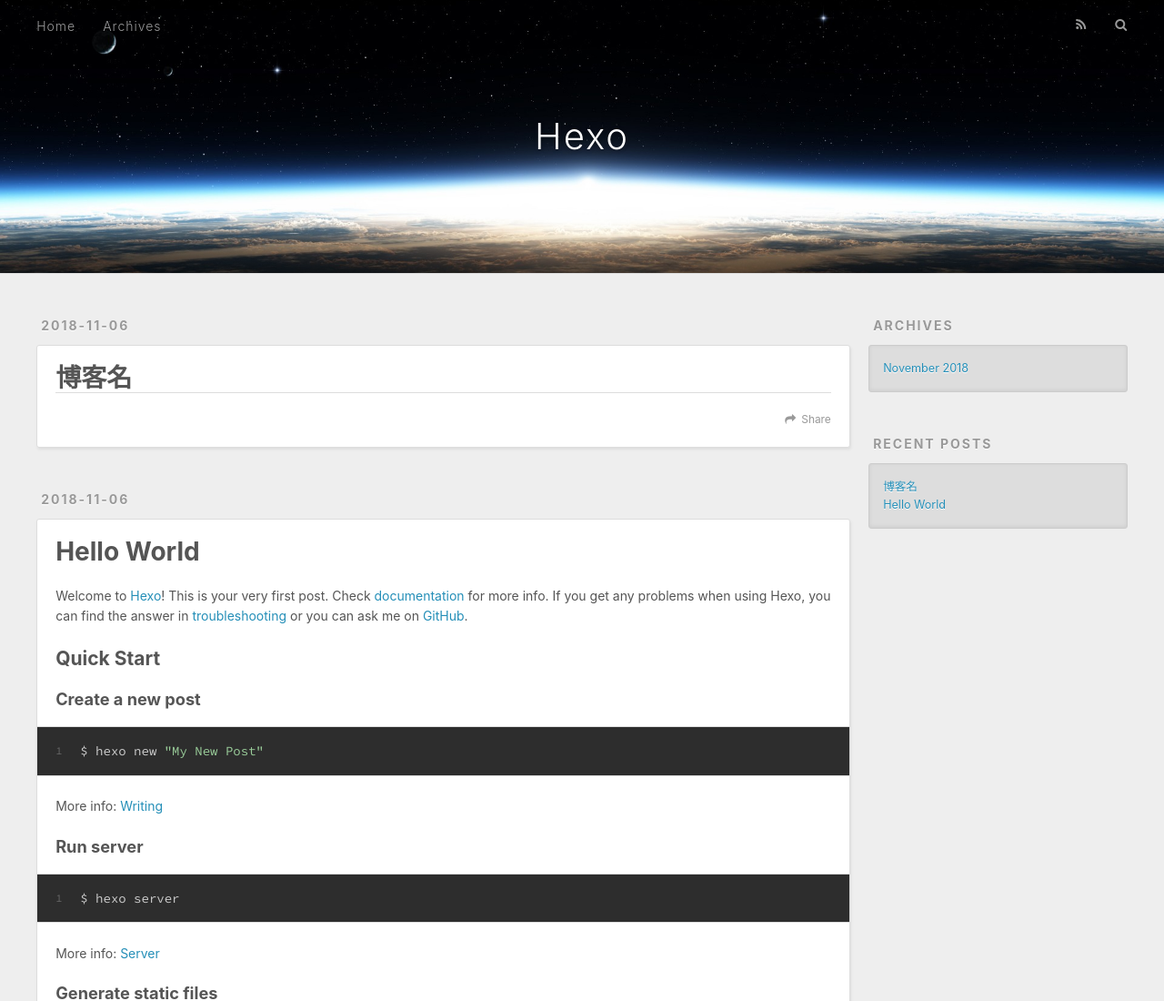
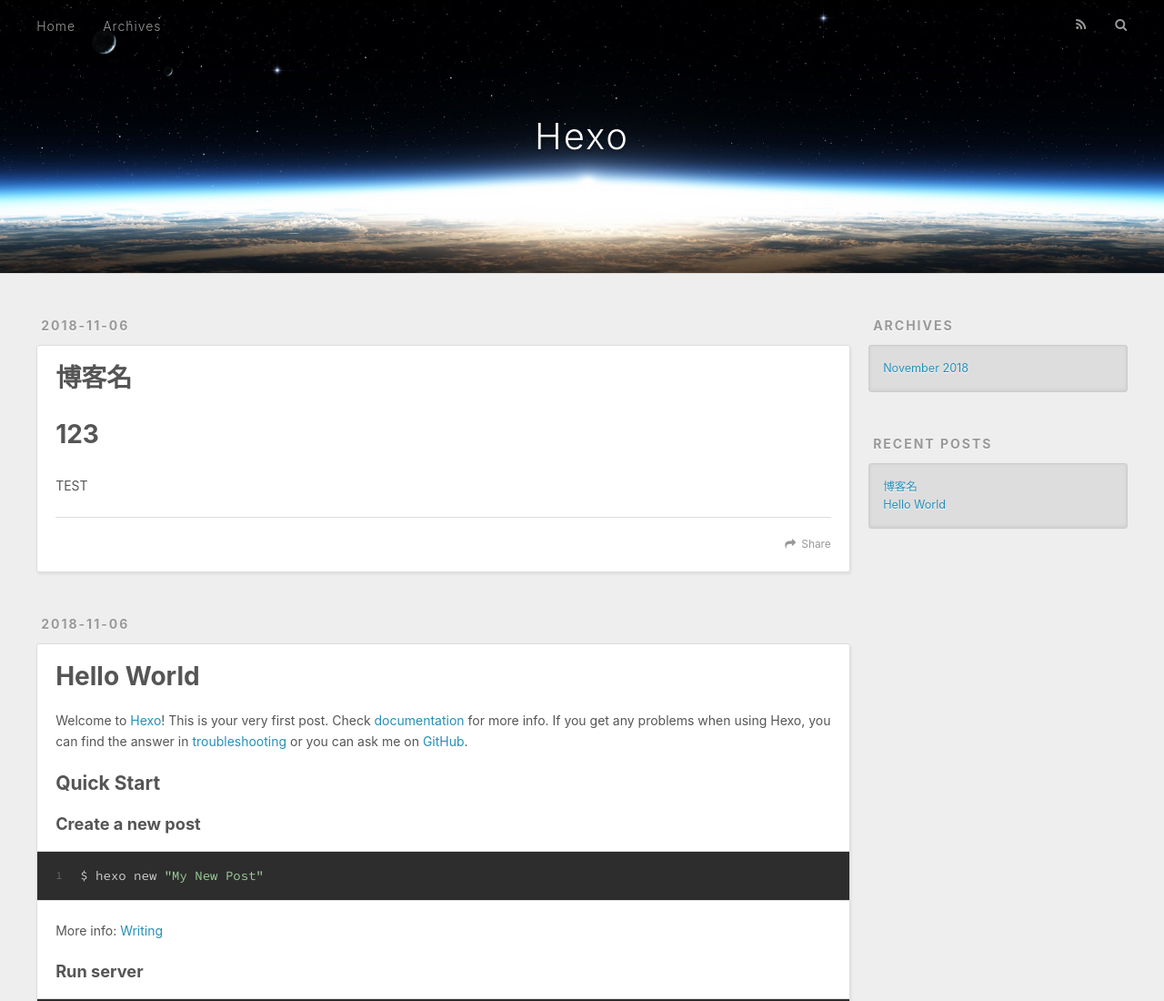
Before and after one commit to CHOCOLATE0906/CHOCOLATE0906.github.io, a plain HTML site: page index.html in a window 1280 px wide. Shown: the top 1100 px of the page at 91% size. Drawn offline with nearby package versions, Linux system fonts and the light colour scheme.

Commit message:
Site updated: 2018-11-06 17:14:00

```diff
--- a/index.html
+++ b/index.html
@@ -84,6 +84,7 @@
 
     <div class="article-entry" itemprop="articleBody">
 
+        <h1 id="123"><a href="#123" class="headerlink" title="123"></a>123</h1><p>TEST</p>
 
 
     </div>
```
Also changed, not shown: 2018/11/06/博客名/index.html (+6 -2 lines).
